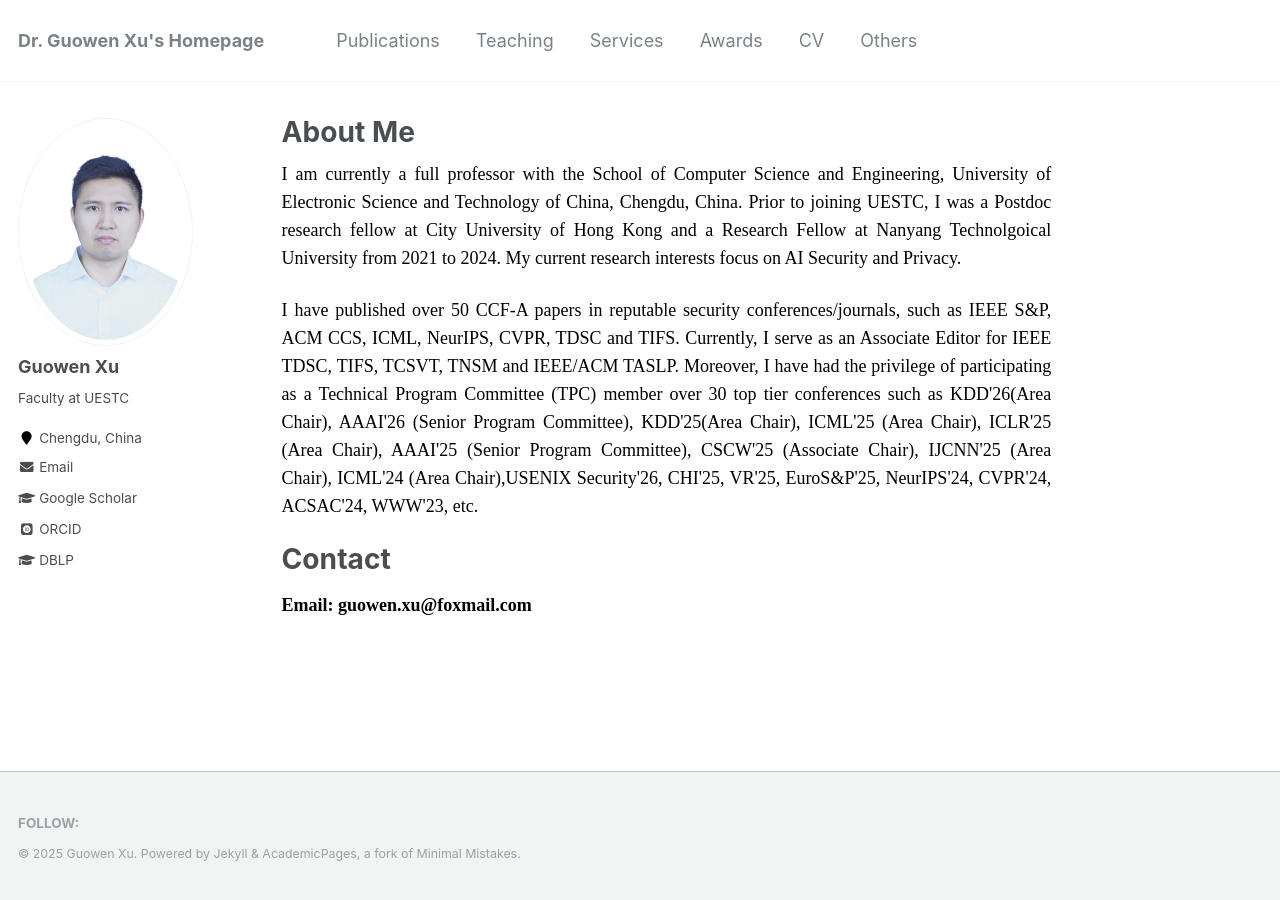
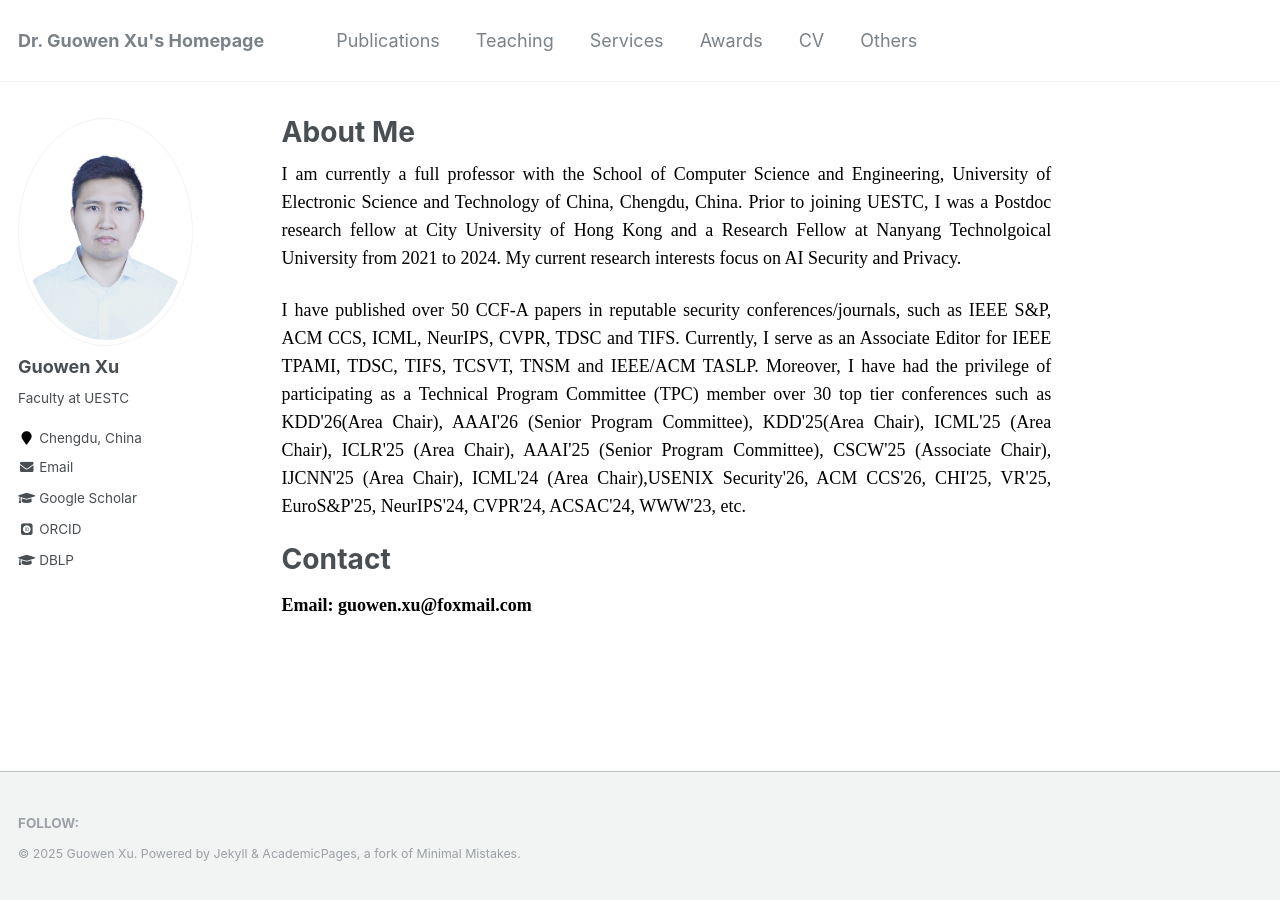
Before and after one commit to Guowen-xu/guowen-xu.github.io, a Jekyll site: the page built from _pages/about.md, in a window 1280 px wide. Built offline with Jekyll 4.4.1, drawn with Linux system fonts in a browser that asks for light colours; some web fonts are replaced.

Commit message:
Update about.md

```diff
--- a/_pages/about.md
+++ b/_pages/about.md
@@ -10,7 +10,7 @@ redirect_from:
 
 <p align="justify">  <font face="Times New Roman" color=black size=4> I am currently a full professor with the School of Computer Science and Engineering, University of Electronic Science and Technology of China, Chengdu, China. Prior to joining UESTC, I was a Postdoc research fellow at City University of Hong Kong and a  Research  Fellow at Nanyang Technolgoical University from 2021 to 2024. My current research interests focus on  AI Security and Privacy. </font> </p>
 
-<p align="justify"> <font face="Times New Roman" color=black size=4> I have published over 50 CCF-A papers in reputable security conferences/journals, such as IEEE S&P, ACM CCS, ICML, NeurIPS, CVPR, TDSC and TIFS. Currently, I serve as an Associate Editor for IEEE TDSC, TIFS, TCSVT, TNSM and IEEE/ACM TASLP. Moreover, I have had the privilege of participating as a Technical Program Committee (TPC) member over 30 top tier conferences such as KDD'26(Area Chair), AAAI'26 (Senior Program Committee), KDD'25(Area Chair), ICML'25 (Area Chair), ICLR'25 (Area Chair), AAAI'25 (Senior Program Committee), CSCW'25 (Associate Chair), IJCNN'25 (Area Chair), ICML'24 (Area Chair),USENIX Security'26, CHI'25, VR'25, EuroS&P'25, NeurIPS'24, CVPR'24, ACSAC'24, WWW'23, etc.</font> </p>
+<p align="justify"> <font face="Times New Roman" color=black size=4> I have published over 50 CCF-A papers in reputable security conferences/journals, such as IEEE S&P, ACM CCS, ICML, NeurIPS, CVPR, TDSC and TIFS. Currently, I serve as an Associate Editor for IEEE TPAMI, TDSC, TIFS, TCSVT, TNSM and IEEE/ACM TASLP. Moreover, I have had the privilege of participating as a Technical Program Committee (TPC) member over 30 top tier conferences such as KDD'26(Area Chair), AAAI'26 (Senior Program Committee), KDD'25(Area Chair), ICML'25 (Area Chair), ICLR'25 (Area Chair), AAAI'25 (Senior Program Committee), CSCW'25 (Associate Chair), IJCNN'25 (Area Chair), ICML'24 (Area Chair),USENIX Security'26, ACM CCS'26, CHI'25, VR'25, EuroS&P'25, NeurIPS'24, CVPR'24, ACSAC'24, WWW'23, etc.</font> </p>
 
 
 
```
